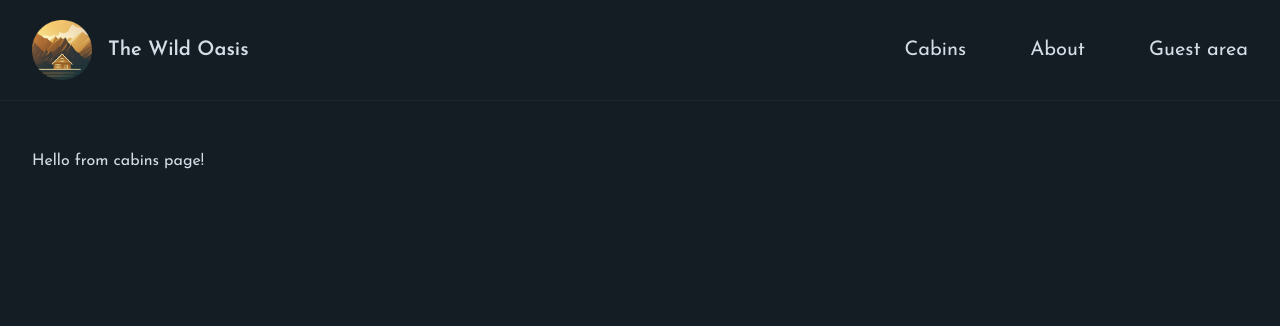
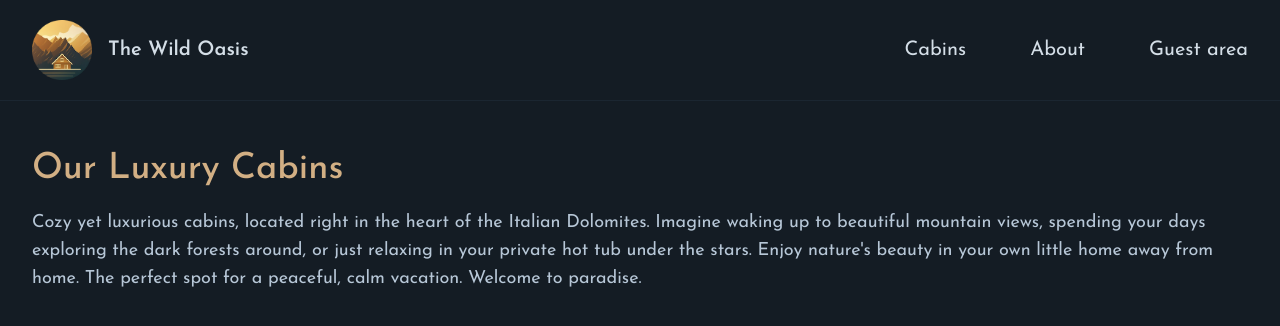
Before and after one commit to mainaliashish/the-wild-oasis-website, a Next.js app: page /cabins in a window 1280 px wide. Shown: the top 326 px of the page. Built offline with nearby package versions, Linux system fonts and the light colour scheme.

Commit message:
update: - add cabins page

```diff
--- /dev/null
+++ b/app/_components/CabinCard.js
@@ -0,0 +1,57 @@
+import { UsersIcon } from "@heroicons/react/24/solid";
+
+function CabinCard({ cabin }) {
+  const { id, name, maxCapacity, regularPrice, discount, image } = cabin;
+
+  return (
+    <div className="flex border-primary-800 border">
+      <img
+        src={image}
+        alt={`Cabin ${name}`}
+        className="flex-1 border-r border-primary-800"
+      />
+
+      <div className="flex-grow">
+        <div className="pt-5 pb-4 px-7 bg-primary-950">
+          <h3 className="text-accent-500 font-semibold text-2xl mb-3">
+            Cabin {name}
+          </h3>
+
+          <div className="flex gap-3 items-center mb-2">
+            <UsersIcon className="h-5 w-5 text-primary-600" />
+            <p className="text-lg text-primary-200">
+              For up to <span className="font-bold">{maxCapacity}</span> guests
+            </p>
+          </div>
+
+          <p className="flex gap-3 justify-end items-baseline">
+            {discount > 0 ? (
+              <>
+                <span className="text-3xl font-[350]">
+                  ${regularPrice - discount}
+                </span>
+                <span className="line-through font-semibold text-primary-600">
+                  ${regularPrice}
+                </span>
+              </>
+            ) : (
+              <span className="text-3xl font-[350]">${regularPrice}</span>
+            )}
+            <span className="text-primary-200">/ night</span>
+          </p>
+        </div>
+
+        <div className="bg-primary-950 border-t border-t-primary-800 text-right">
+          <a
+            href={`/cabins/${id}`}
+            className="border-l border-primary-800 py-4 px-6 inline-block hover:bg-accent-600 transition-all hover:text-primary-900"
+          >
+            Details & reservation &rarr;
+          </a>
+        </div>
+      </div>
+    </div>
+  );
+}
+
+export default CabinCard;
--- a/app/cabins/page.js
+++ b/app/cabins/page.js
@@ -1,11 +1,34 @@
+import CabinCard from "@/app/_components/CabinCard.js";
+
 export const metadata = {
   title: "Cabins Page",
 };
 
 export default function Page() {
+  // CHANGE
+  const cabins = [];
+
   return (
     <div>
-      <h1>Hello from cabins page!</h1>
+      <h1 className="text-4xl mb-5 text-accent-400 font-medium">
+        Our Luxury Cabins
+      </h1>
+      <p className="text-primary-200 text-lg mb-10">
+        Cozy yet luxurious cabins, located right in the heart of the Italian
+        Dolomites. Imagine waking up to beautiful mountain views, spending your
+        days exploring the dark forests around, or just relaxing in your private
+        hot tub under the stars. Enjoy nature&apos;s beauty in your own little
+        home away from home. The perfect spot for a peaceful, calm vacation.
+        Welcome to paradise.
+      </p>
+
+      {cabins.length > 0 && (
+        <div className="grid sm:grid-cols-1 md:grid-cols-2 gap-8 lg:gap-12 xl:gap-14">
+          {cabins.map((cabin) => (
+            <CabinCard cabin={cabin} key={cabin.id} />
+          ))}
+        </div>
+      )}
     </div>
   );
 }
```
